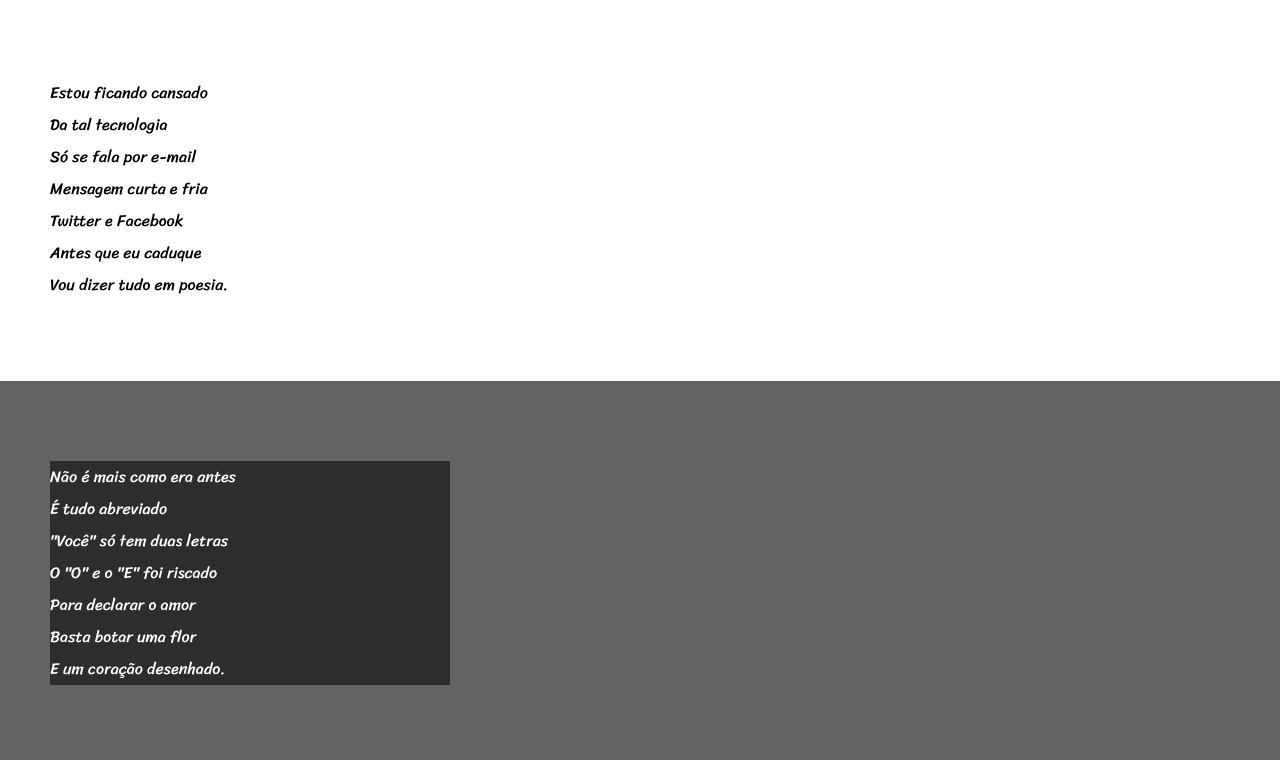
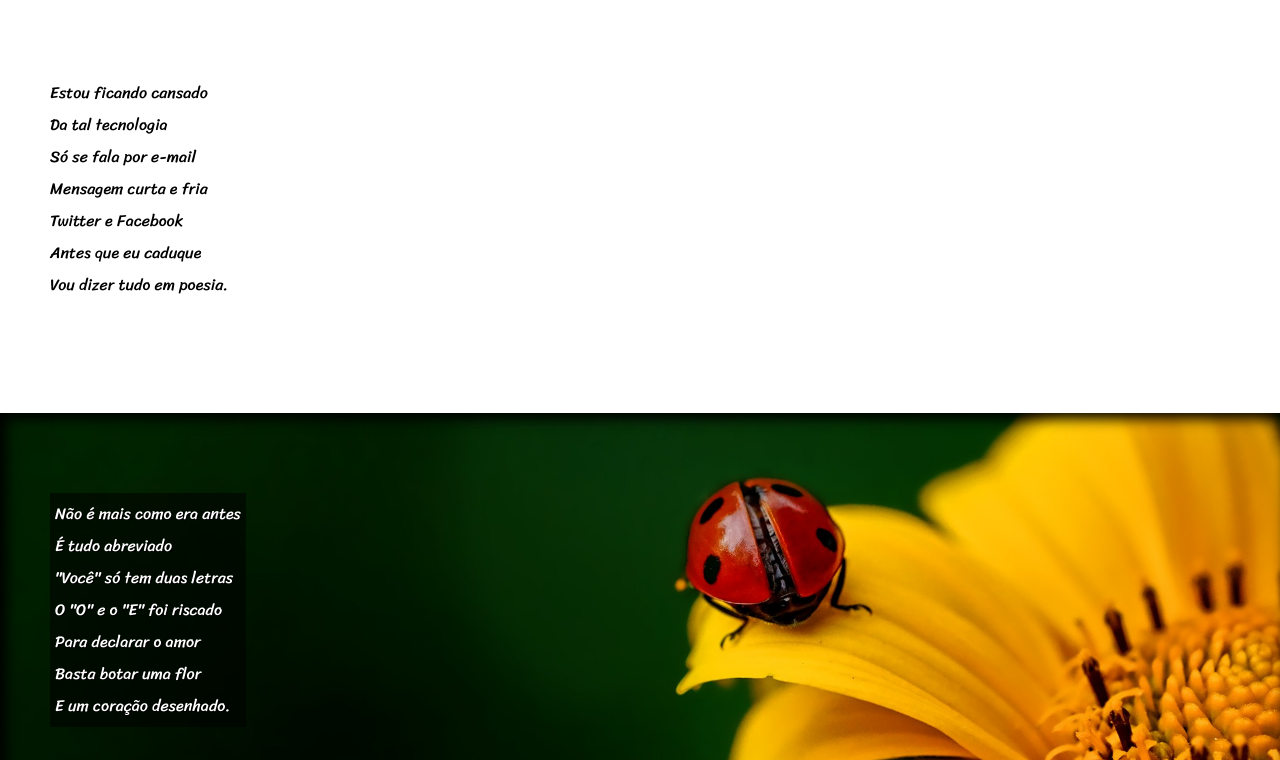
Before and after one commit to lucasfernande/html-css, a plain HTML site: page desafios/d012/index.html in a window 1280 px wide. Shown: the part 192-952 px from the top of the page. Drawn offline with Linux system fonts and the light colour scheme.

Commit message:
efeito parallax

```diff
--- a/desafios/d012/css/style.css
+++ b/desafios/d012/css/style.css
@@ -52,19 +52,37 @@ section {
     font-family: var(--fonte-conteudo);
 }
 
+section > p {
+    padding-bottom: 2em;
+}
+
 section.normal {
     background-color: white;
     color: black;
 }
 
 section.image {
+    box-shadow: inset 6px 6px 13px 0px black;
     background-color: rgba(39, 38, 38, 0.534);
     color: white;
+    background-size: cover;
+    background-attachment: fixed;
 }
 
 section.image > p {
-    background-color: rgba(0, 0, 0, 0.541);
-    width: 400px;
+    display: inline-block;
+    background-color: rgba(0, 0, 0, 0.550);
+    padding: 5px;
+    text-shadow: 1px 1px 0px black;
+}
+
+section#img01 {
+    background-image: url('../img/background001.jpg');
+    background-position: right center;
+}
+
+section#img02 {
+    background-image: url('../img/background002.jpg');
 }
 
 footer {
--- a/desafios/d012/index.html
+++ b/desafios/d012/index.html
@@ -31,7 +31,7 @@
         </p>
     </section>
 
-    <section class="image">
+    <section class="image" id="img01">
         <p>
             Não é mais como era antes <br>
             É tudo abreviado <br>
@@ -55,7 +55,7 @@
         </p>
 
         <p>
-            Pra piorar a liguagem <br>
+            Pra piorar a linguagem <br>
             O emoticom é um risco <br>
             Tem símbolo para tudo <br>
             Ponto e vírgula e um asterisco <br>
@@ -66,7 +66,7 @@
         </p>
     </section>
 
-    <section class="image">
+    <section class="image" id="img02">
         <p>
             Tenho saudade das cartas <br>
             Escritas com a própria mão <br>
```
